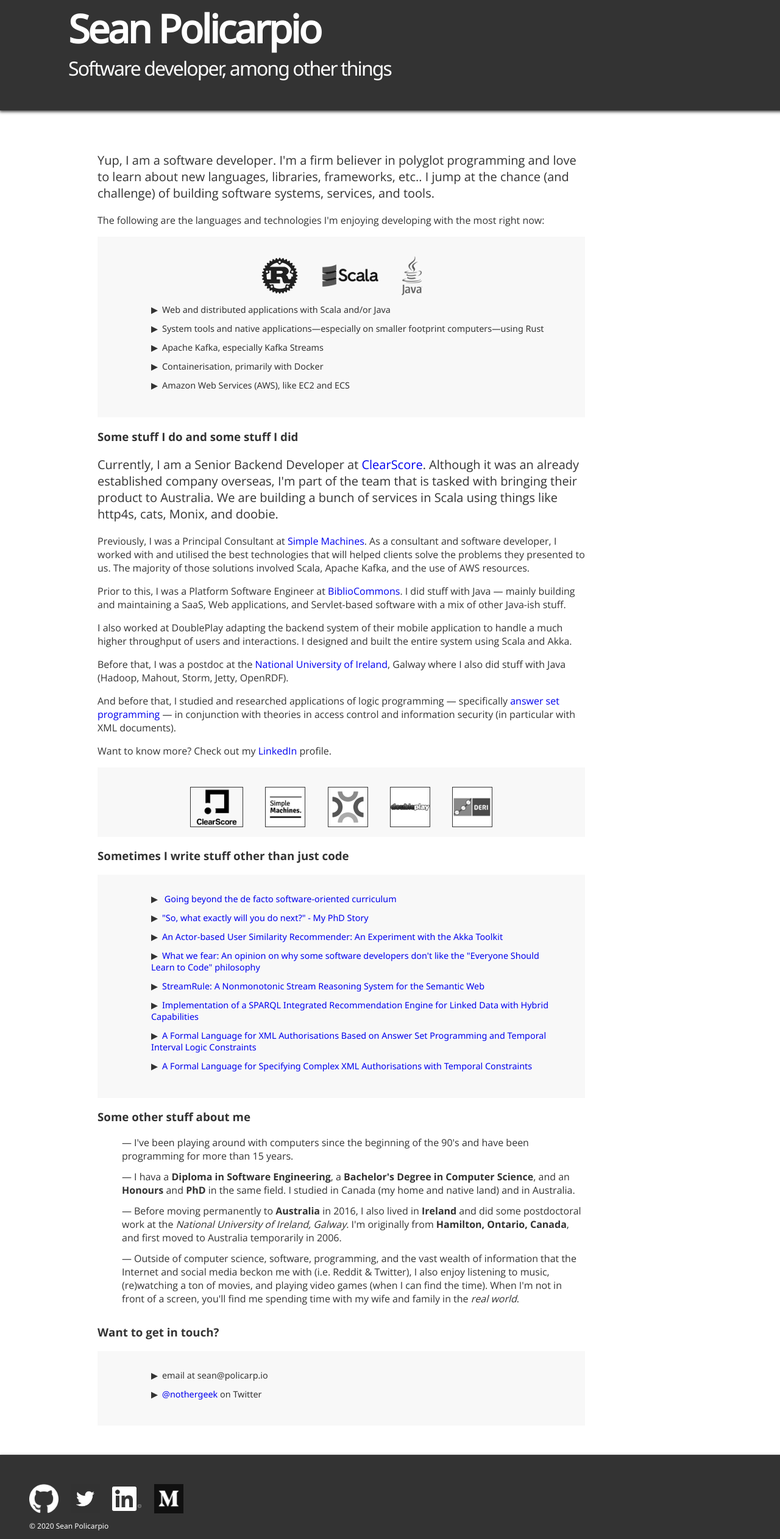
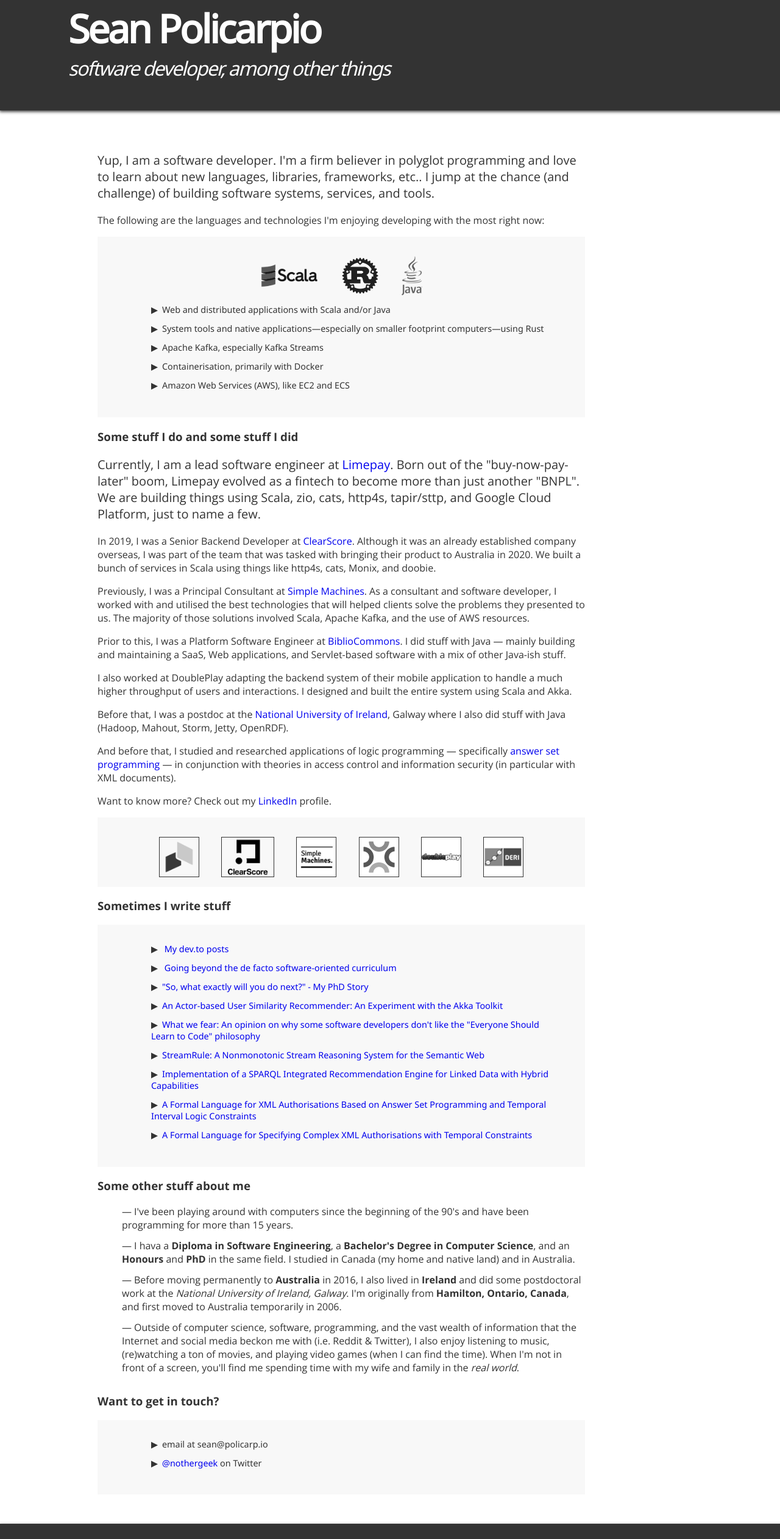
Before and after one commit to kdrakon/kdrakon.github.io, a plain HTML site: page index.html in a window 1280 px wide. Shown: the part 274-2797 px from the top of the page at 61% size. Drawn offline with nearby package versions, Linux system fonts and the light colour scheme.

Commit message:
update with Limepay

```diff
--- a/index.html
+++ b/index.html
@@ -5,6 +5,7 @@
     <meta name="description" content="Personal Webpage for Sean Policarpio"/>
     <title>Sean Policarpio - Software Developer</title>
 
+    <!-- Google Analytics -->
     <script>
         (function (i, s, o, g, r, a, m) {
             i['GoogleAnalyticsObject'] = r;
@@ -16,10 +17,12 @@
             a.async = 1;
             a.src = g;
             m.parentNode.insertBefore(a, m)
-        })(window, document, 'script', '//www.google-analytics.com/analytics.js', 'ga');
+        })(window, document, 'script', 'https://www.google-analytics.com/analytics.js', 'ga');
+
         ga('create', 'UA-23459517-3', 'auto');
         ga('send', 'pageview');
     </script>
+    <!-- End Google Analytics -->
 
     <link href="https://fonts.googleapis.com/css?family=Noto+Sans|Open+Sans:300,700" rel="stylesheet">
     <link rel="stylesheet" type="text/css" href="style.css">
@@ -30,7 +33,7 @@
 <header>
     <img class="profile-image" src="images/profile2.jpg" alt="Picture of Sean"/>
     <h1>Sean Policarpio</h1>
-    <h2>Software developer, among other things</h2>
+    <h2><em>software developer, among other things</em></h2>
 </header>
 
 <article>
@@ -45,8 +48,8 @@
             The following are the languages and technologies I'm enjoying developing with the most right now:
 
         <div class="showcase">
+            <img alt="Scala Programming Language" class="icon large" src="images/Scala_logo.png"/>
             <img alt="Rust Programming Language" class="icon large" src="images/rust-logo-128x128-blk.png"/>
-            <img alt="Scala Programming Language" class="icon large" src="images/Scala_logo.png"/>
             <img alt="Java Programming Language" class="icon large" src="images/java_logo.png"/>
 
             <div>
@@ -63,15 +66,19 @@
         <h3>Some stuff I do and some stuff I did</h3>
 
         <p class="opening">
-            Currently, I am a Senior Backend Developer at <a href="http://clearscore.com.au">ClearScore</a>. Although it was an already
-            established company overseas, I'm part of the team that is tasked with bringing their product to Australia. We are building
+            Currently, I am a lead software engineer at <a href="https://limepay.com.au">Limepay</a>. Born out of the "buy-now-pay-later" boom,
+            Limepay evolved as a fintech to become more than just another "BNPL". We are building things using Scala, zio, cats, http4s, tapir/sttp,
+            and Google Cloud Platform, just to name a few.
+        <p>
+            In 2019, I was a Senior Backend Developer at <a href="https://clearscore.com.au">ClearScore</a>. Although it was an already
+            established company overseas, I was part of the team that was tasked with bringing their product to Australia in 2020. We built
             a bunch of services in Scala using things like http4s, cats, Monix, and doobie.
         <p>
-            Previously, I was a Principal Consultant at <a href="http://simplemachines.com.au">Simple Machines</a>. As a
+            Previously, I was a Principal Consultant at <a href="https://simplemachines.com.au">Simple Machines</a>. As a
             consultant and software developer, I worked with and utilised the best technologies that will helped clients solve
             the problems they presented to us. The majority of those solutions involved Scala, Apache Kafka, and the use of AWS resources.
         <p>
-            Prior to this, I was a Platform Software Engineer at <a href="http://bibliocommons.com">BiblioCommons</a>. I
+            Prior to this, I was a Platform Software Engineer at <a href="https://bibliocommons.com">BiblioCommons</a>. I
             did stuff with Java &mdash; mainly building and maintaining a SaaS, Web applications, and Servlet-based
             software with a mix of other Java-ish stuff.
         <p>
@@ -79,28 +86,31 @@
             handle a much higher throughput of users and interactions. I designed and built the entire system using
             Scala and Akka.
         <p>
-            Before that, I was a postdoc at the <a href="http://www.nuigalway.ie/">National University of Ireland</a>,
+            Before that, I was a postdoc at the <a href="https://www.nuigalway.ie/">National University of Ireland</a>,
             Galway where I also did stuff with Java (Hadoop, Mahout, Storm, Jetty, OpenRDF).
         <p>
             And before that, I studied and researched applications of logic programming &mdash; specifically <a
-                href="http://en.wikipedia.org/wiki/Answer_set_programming">answer set programming</a> &mdash; in
+                href="https://en.wikipedia.org/wiki/Answer_set_programming">answer set programming</a> &mdash; in
             conjunction with theories in access control and information security (in particular with XML documents).
         <p>
             Want to know more? Check out my <a href="http://www.linkedin.com/in/seanpolicarpio">LinkedIn</a> profile.
 
         <div class="showcase">
-            <img class="icon large bordered" alt="ClearScore" src="images/clearscore_logo.png"/>
-            <img class="icon large bordered" alt="Simple Machines" src="images/simplemachines.png"/>
-            <img class="icon large bordered" alt="Bibliocommons" src="images/bibliocommons.png"/>
-            <img class="icon large bordered" alt="Doubleplay" src="images/doubleplay.png"/>
-            <img class="icon large bordered" alt="DERI" src="images/deri.png"/>
+            <img class="icon large bordered" title="Limepay" alt="Limepay" src="images/limepay.png"/>
+            <img class="icon large bordered" title="ClearScore" alt="ClearScore" src="images/clearscore_logo.png"/>
+            <img class="icon large bordered" title="Simple Machines" alt="Simple Machines" src="images/simplemachines.png"/>
+            <img class="icon large bordered" title="Bibliocommons" alt="Bibliocommons" src="images/bibliocommons.png"/>
+            <img class="icon large bordered" title="Doubleplay" alt="Doubleplay" src="images/doubleplay.png"/>
+            <img class="icon large bordered" title="DERI" alt="DERI" src="images/deri.png"/>
         </div>
     </section>
 
     <section>
-        <h3>Sometimes I write stuff other than just code</h3>
+        <h3>Sometimes I write stuff</h3>
         <div class="showcase">
             <ul class="showcase">
+                <li>
+                    <a href="https://dev.to/kdrakon">My dev.to posts</a>
                 <li>
                     <a href="https://medium.com/@nothergeek/going-beyond-the-de-facto-software-oriented-curriculum-fa0f1de5ca34">Going
                         beyond the de facto software-oriented curriculum</a>
@@ -110,14 +120,14 @@
                     Actor-based User Similarity Recommender: An Experiment with the Akka Toolkit</a>
                 <li><a href="https://medium.com/@nothergeek/what-we-fear-43dec414084c">What we fear: An opinion on why some
                     software developers don't like the "Everyone Should Learn to Code" philosophy</a>
-                <li><a href="http://link.springer.com/chapter/10.1007%2F978-3-642-39666-3_23">StreamRule: A Nonmonotonic
+                <li><a href="https://link.springer.com/chapter/10.1007%2F978-3-642-39666-3_23">StreamRule: A Nonmonotonic
                     Stream Reasoning System for the Semantic Web</a>
                 <li><a href="https://sites.google.com/site/aimwd12/">Implementation of a SPARQL Integrated Recommendation
                     Engine for Linked Data with Hybrid Capabilities</a>
-                <li><a href="http://www.igi-global.com/article/formal-language-xml-authorisations-based/52594">A Formal
+                <li><a href="https://www.igi-global.com/article/formal-language-xml-authorisations-based/52594">A Formal
                     Language for XML Authorisations Based on Answer Set Programming and Temporal Interval Logic
                     Constraints</a>
-                <li><a href="http://link.springer.com/chapter/10.1007%2F978-3-642-16342-5_32">A Formal Language for
+                <li><a href="https://link.springer.com/chapter/10.1007%2F978-3-642-16342-5_32">A Formal Language for
                     Specifying Complex XML Authorisations with Temporal Constraints</a>
             </ul>
         </div>
@@ -150,11 +160,7 @@
 </article>
 
 <footer>
-    <a href="https://github.com/kdrakon"><img class="icon" src="images/GitHub-Mark-Light-120px-plus.png"/></a>
-    <a href="https://twitter.com/nothergeek"><img class="icon" src="images/Twitter_Logo_WhiteOnImage-310x310.png"/></a>
-    <a href="http://www.linkedin.com/in/seanpolicarpio"><img class="icon" src="images/In-White-54px-R.png"/></a>
-    <a href="https://medium.com/@nothergeek"><img class="icon" src="images/medium.png"/></a>
-    <div class="copyright">© 2020 Sean Policarpio</div>
+    <div class="copyright">© 2021 Sean Policarpio</div>
 </footer>
 
 </body>
```
Also changed, not shown: images/limepay.png (added).
